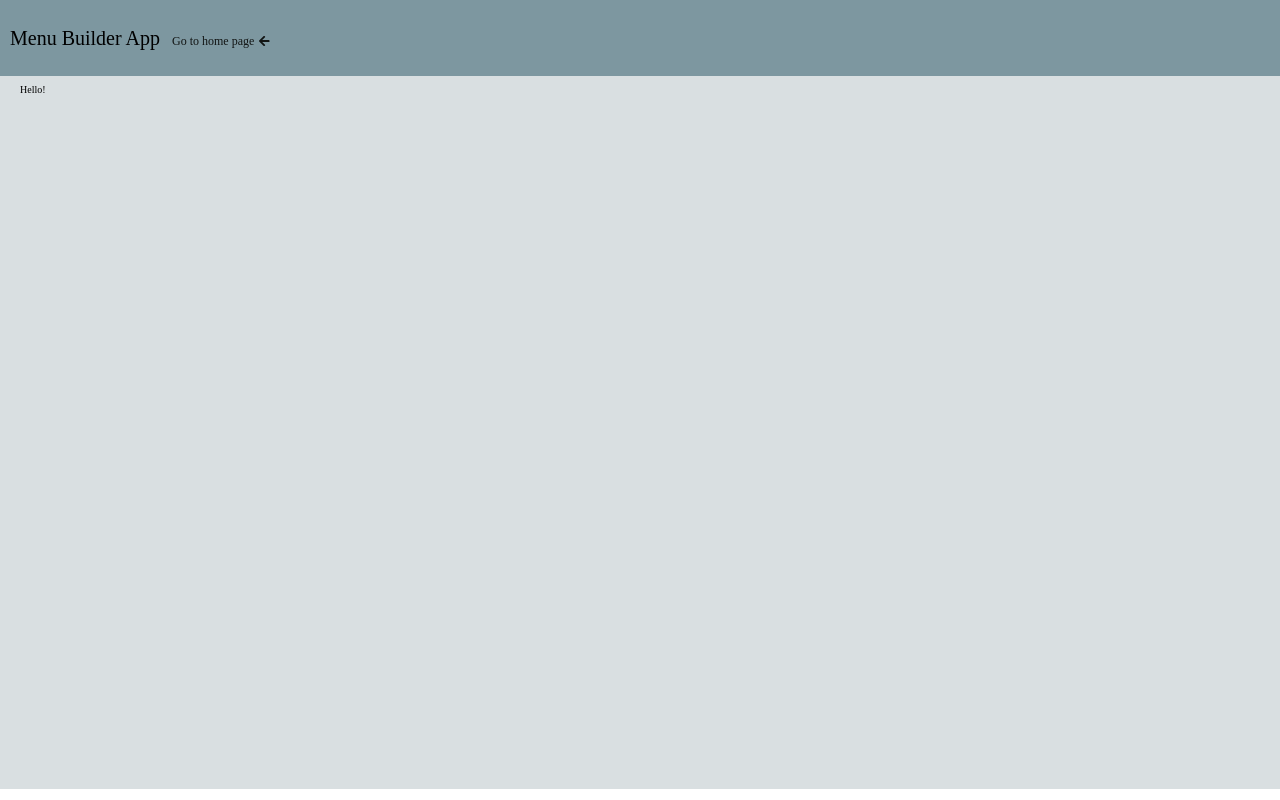
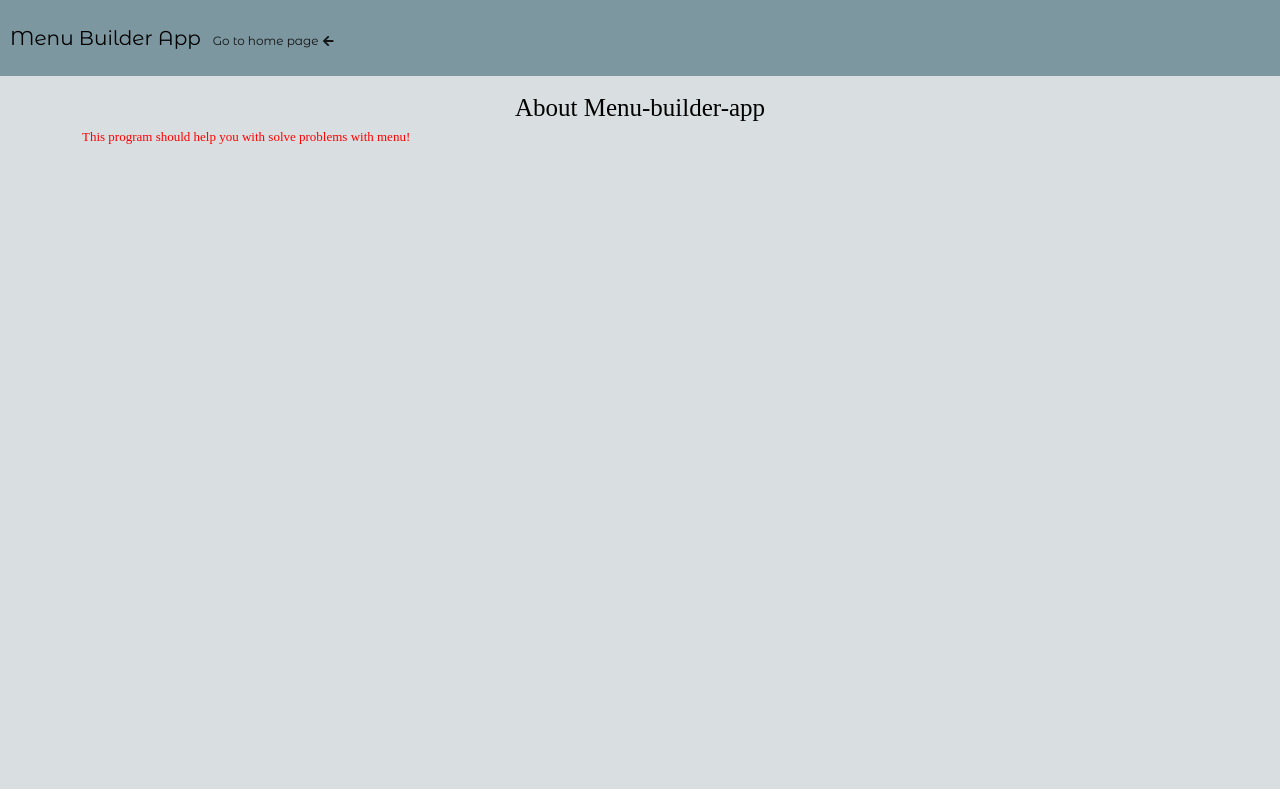
Before and after one commit to nicktorn89/menu-builder-app, a React (Create React App) app: page /about in a window 1280 px wide. Built offline with nearby package versions, Linux system fonts and the light colour scheme.

Commit message:
Add new fonts from Google Fonts
- Change styles for buttons in Home.jsx

```diff
--- a/public/index.html
+++ b/public/index.html
@@ -4,7 +4,7 @@
 <head>
   <meta charset="utf-8" />
   <meta name="viewport" content="width=device-width, initial-scale=1, shrink-to-fit=no" />
-  <title>React App</title>
+  <title>Menu Builder App</title>
 
   <link href="https://fonts.googleapis.com/css?family=Didact+Gothic|Pacifico" rel="stylesheet">
   <link rel="stylesheet" href="https://use.fontawesome.com/releases/v5.3.1/css/all.css" integrity="sha384-mzrmE5qonljUremFsqc01SB46JvROS7bZs3IO2EmfFsd15uHvIt+Y8vEf7N7fWAU"
--- a/src/components/Header.jsx
+++ b/src/components/Header.jsx
@@ -36,6 +36,8 @@ const HeaderContainer = styled.header`
 `;
 
 const MainHeading = styled.h1`
+    @import url('https://fonts.googleapis.com/css?family=Montserrat+Alternates');
+    font-family: 'Montserrat Alternates', sans-serif;
     font-size: 2rem;
 `;
 
--- a/src/modules/About.jsx
+++ b/src/modules/About.jsx
@@ -12,11 +12,28 @@ export default class About extends Component {
       	<Header />
 
         <PageContainer>
-          <div>
-            Hello!
-          </div>
+          <AboutHeading>
+            About Menu-builder-app
+          </AboutHeading>
+
+          <AboutParagraph>
+            This program should help you with solve problems with menu!
+          </AboutParagraph>
         </PageContainer>
       </React.Fragment>
     );
   }
-}
+};
+
+const AboutHeading = styled.h2`
+  font-size: 2.5rem;
+  margin: 1rem 0;
+  text-align: center;
+`;
+
+const AboutParagraph = styled.p`
+  width: 90%;
+  margin: 0 auto;
+  font-size: 1.3rem;
+  color: red;
+`;
--- a/src/modules/Home.jsx
+++ b/src/modules/Home.jsx
@@ -67,6 +67,10 @@ const StyledLink = styled(Link)`
 `;
 
 const StyledButtonLink = styled.div`
+    @import url('https://fonts.googleapis.com/css?family=Cuprum');
+
+    font-family: 'Cuprum', sans-serif;
+    font-size: 1.5em;
     text-align: center;
     padding: 2em 0;
     color: ${darkSlate};
```
Also changed, not shown: src/fonts/Anna_Vasilieva_Boomboom.otf (added), src/fonts/GeometricaSans-Regular.ttf (added).
